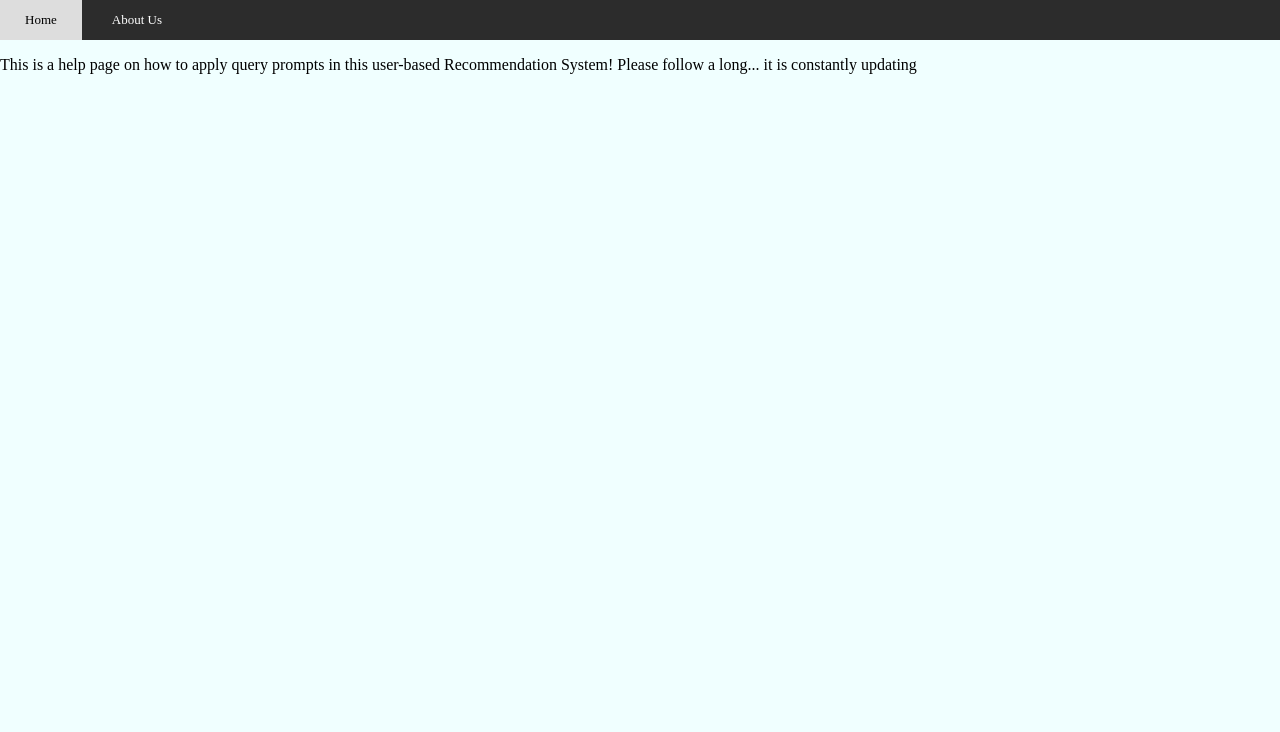
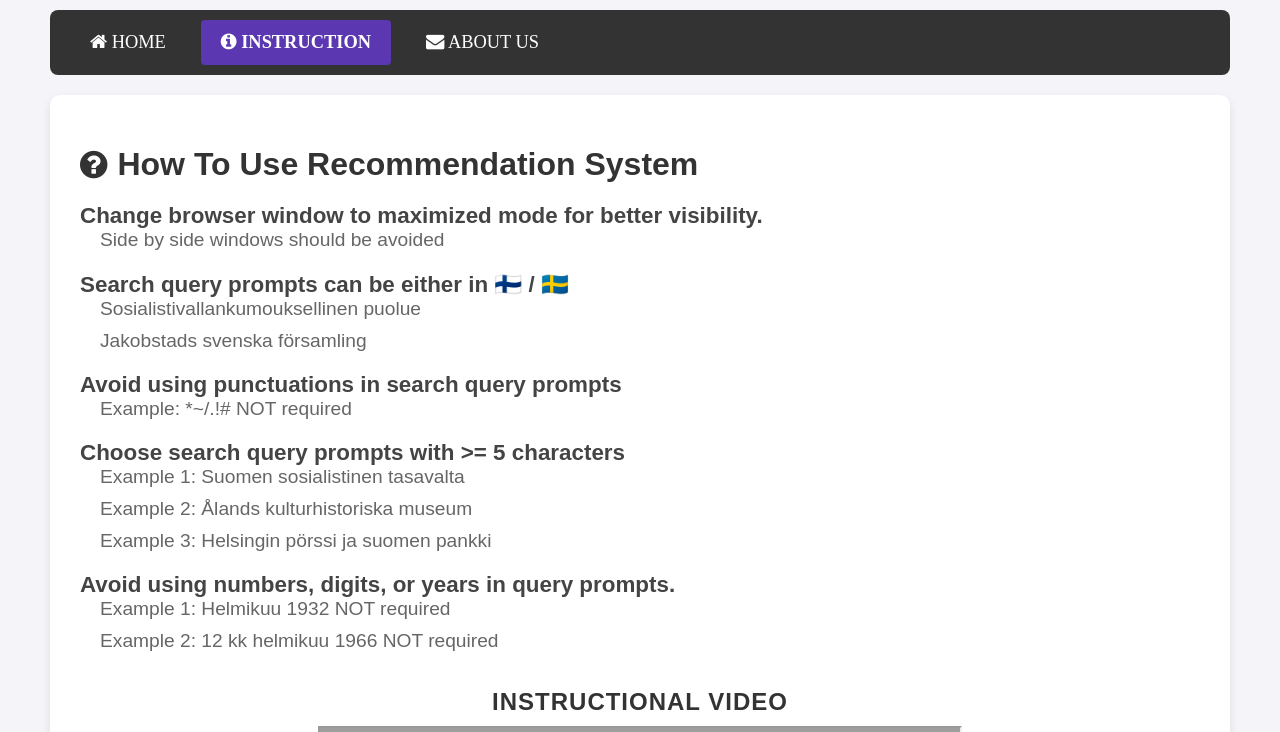
Before and after one commit to mrgransky/RecSys_NLF, a Django app: page /help/ in a window 1280 px wide. Shown: the top 732 px of the page. Before the commit the page ends 74 px from the top, so only its background shows below. Run offline with Django 4.2, Linux system fonts and the light colour scheme; parts of the project's set-up code (start-up, migrations or seed data) failed here and were passed over; some libraries are stand-ins or nearby versions; grey boxes are pictures that could not be loaded.

Commit message:
pouta with instruction tab

```diff
--- a/project/urls.py
+++ b/project/urls.py
@@ -3,7 +3,7 @@ from django.urls import include, path
 from django.contrib import admin
 
 from welcome.views import index, health
-from recsys_app.views import main_page, about_us_page, check_password, help_page, process_feedback, track_click
+from recsys_app.views import main_page, about_us_page, check_password, instruction_page, process_feedback, track_click
 
 urlpatterns = [
 	path('admin/', admin.site.urls),
@@ -15,7 +15,7 @@ urlpatterns = [
 	# path('', main_page, name='index'),
 	path('home/', main_page, name='main_page'),
 	path('about_us/', about_us_page, name='about_us'),
-	path('help/', help_page, name='help'),
+	path('help/', instruction_page, name='instruction'),
 	path('process_feedback/', process_feedback, name='process_feedback'),
 	path('track_click/', track_click, name='track_click'),
 
--- a/recsys_app/recsys_src/gui_backend.py
+++ b/recsys_app/recsys_src/gui_backend.py
@@ -350,7 +350,6 @@ async def get_recommendation_num_NLF_pages_async(session, INPUT_QUERY: str="glob
 				res = await response.json()
 				TOTAL_NUM_NLF_RESULTs = res.get("totalResults") # <class 'int'>
 				NLF_pages_by_year_dict = res.get("hitsByYear") # <class 'dict'>: 'year': num_pgs EX) '1939':10
-				# TODO: must provide year args:
 				NLF_pages_by_year_list = count_years_by_range(
 					yr_vs_nPGs=NLF_pages_by_year_dict,
 					ts_1st=ts_1st,
@@ -359,9 +358,9 @@ async def get_recommendation_num_NLF_pages_async(session, INPUT_QUERY: str="glob
 					ts_end=ts_end,
 				)
 				# print(type(NLF_pages_by_year_dict), NLF_pages_by_year_dict)
-				print(type(NLF_pages_by_year_list), NLF_pages_by_year_list)
-				print(f"Found {type(TOTAL_NUM_NLF_RESULTs)} NLF tot_page(s): {TOTAL_NUM_NLF_RESULTs:<10} in {time.time() - st_t:.1f} sec")
-				print()
+				# print(type(NLF_pages_by_year_list), NLF_pages_by_year_list)
+				# print(f"Found {type(TOTAL_NUM_NLF_RESULTs)} NLF tot_page(s): {TOTAL_NUM_NLF_RESULTs:<10} in {time.time() - st_t:.1f} sec")
+				# print()
 				return TOTAL_NUM_NLF_RESULTs, NLF_pages_by_year_list
 	except (
 		aiohttp.ClientError,
@@ -430,8 +429,9 @@ def get_topK_tokens(mat_cols, avgrec, tok_query: List[str], meaningless_lemmas_l
 	)
 	###################################################################################################################
 	# remove zeros: not time consuming...
-	print(f"Done=> removing zero(s)...")
-	rm_t = time.time()
+	# print(f"Done=> removing zero(s)...")
+	# rm_t = time.time()
+
 	tot_nlf_res_list_tmp = tot_nlf_res_list
 	topK_tokens_list_tmp = topK_tokens_list
 	nlf_pages_by_year_list_tmp = nlf_pages_by_year_list
@@ -440,25 +440,25 @@ def get_topK_tokens(mat_cols, avgrec, tok_query: List[str], meaningless_lemmas_l
 	topK_tokens_list = [word for num, word in zip(tot_nlf_res_list_tmp, topK_tokens_list_tmp) if (num and num != 0) ]
 	nlf_pages_by_year_list = [yearly_pages for yearly_pages, tot_pages, tk in zip(nlf_pages_by_year_list_tmp, tot_nlf_res_list_tmp, topK_tokens_list_tmp) if (tot_pages and tot_pages != 0)]
 
-	print(len(topK_tokens_list), topK_tokens_list)
-	print(len(tot_nlf_res_list), tot_nlf_res_list)
-	print(len(nlf_pages_by_year_list), nlf_pages_by_year_list)
-	print(f"elp: {time.time()-rm_t:.5f} sec")
+	# print(len(topK_tokens_list), topK_tokens_list)
+	# print(len(tot_nlf_res_list), tot_nlf_res_list)
+	# print(len(nlf_pages_by_year_list), nlf_pages_by_year_list)
+	# print(f"elp: {time.time()-rm_t:.5f} sec")
 	###################################################################################################################
 
 	###################################################################################################################
 	# sort descending: not time consuming...
 	sort_t = time.time()
-	print(f"=> sorting...")
+	# print(f"=> sorting...")
 	tot_nlf_res_list = tot_nlf_res_list[::-1]
 	topK_tokens_list = topK_tokens_list[::-1]
 	nlf_pages_by_year_list = nlf_pages_by_year_list[::-1]
 
-	print(len(topK_tokens_list), topK_tokens_list)
-	print(len(tot_nlf_res_list), tot_nlf_res_list)
-	print(len(nlf_pages_by_year_list), nlf_pages_by_year_list)
+	# print(len(topK_tokens_list), topK_tokens_list)
+	# print(len(tot_nlf_res_list), tot_nlf_res_list)
+	# print(len(nlf_pages_by_year_list), nlf_pages_by_year_list)
 
-	print(f"elp: {time.time()-sort_t:.5f} sec => DONE!!!")
+	# print(f"elp: {time.time()-sort_t:.5f} sec => DONE!!!")
 	###################################################################################################################
 	print(
 		f"Found {len(topK_tokens_list)} Recommendation Results "
--- a/recsys_app/static/css/help_page_style.css
+++ /dev/null
@@ -1,34 +0,0 @@
-body {
-  margin: 0;
-  background-color: azure;
-}
-
-.navbar {
-  display: flex;
-  justify-content: flex-start;
-  align-items: center;
-  background-color: #2c2c2c;
-  padding: 0px;
-}
-
-.navbar a {
-  text-decoration: none;
-  color: white;
-  font-size: 13px;
-  padding: 12px 25px;
-  margin-right: 5px;
-}
-
-.navbar a:hover {
-  background-color: #ddd;
-  color: black;
-}
-
-.project-info {
-  background-color: blue;
-}
-
-.project-info p {
-  font-size: 20px;
-  font-weight: normal;
-}
--- /dev/null
+++ b/recsys_app/static/css/instruction_page_style.css
@@ -0,0 +1,125 @@
+body {
+	display: flex;
+	flex-direction: column;
+	height: 100vh;
+	max-width: 1200px;
+	margin: 0 auto;
+	padding: 10px;
+	box-sizing: border-box;
+	background-color: #f4f4f9; /* Light background for modern look */
+	color: #333;
+}
+
+.navbar {
+	display: flex;
+	align-items: center;
+	justify-content: flex-start;
+	background-color: #333;
+	padding: 10px 20px;
+	border-radius: 8px;
+}
+
+.navbar a {
+	text-decoration: none;
+	color: white;
+	font-size: 1.15rem;
+	padding: 12px 20px;
+	margin-right: 15px;
+	transition: background-color 0.3s ease; /* Smooth transition */
+}
+
+.navbar a.instruction {
+	background-color: #5b37b1;
+	font-weight: bold;
+	border-radius: 4px;
+}
+
+.navbar a:hover {
+	background-color: #575757;
+	color: white;
+}
+
+.help-instruction {
+	font-family: 'Arial', sans-serif; /* Modern font */
+	background-color: white;
+	padding: 30px;
+	border-radius: 10px;
+	box-shadow: 0 4px 8px rgba(0, 0, 0, 0.1); /* Light shadow for depth */
+	margin-top: 20px;
+}
+
+.help-instruction h1 {
+	font-size: 2rem;
+	font-weight: bold;
+	color: #333;
+	margin-bottom: 20px;
+	display: flex;
+	align-items: center;
+	gap: 10px;
+}
+
+dl dt {
+	font-weight: bold;
+	font-size: 1.4rem;
+	margin-top: 20px;
+	color: #444;
+}
+
+dl dd {
+	font-size: 1.2rem;
+	color: #666;
+	margin-left: 20px;
+	margin-bottom: 10px;
+}
+
+.video-container {
+	display: flex;
+	flex-direction: column;
+	justify-content: center;
+	align-items: center;
+	margin-top: 15px; /* Adjust as needed */
+}
+
+.video-container h2 {
+	font-size: 1.5rem;
+	font-weight: bold;
+	color: #333;
+	margin-bottom: 10px;
+	text-align: center;
+	font-family: 'Arial', sans-serif; /* Modern font */
+	text-transform: uppercase; /* Uppercase for a modern look */
+	letter-spacing: 1px; /* Spacing between letters */
+}
+
+/* Responsive scaling based on screen size using media queries */
+@media screen and (max-width: 1200px) {
+	body {
+			padding: 0 15px;
+	}
+}
+
+@media screen and (max-width: 768px) {
+	.navbar a {
+			font-size: 1.2rem;
+			padding: 10px;
+	}
+
+	.help-instruction h1 {
+			font-size: 1.75rem;
+	}
+}
+
+@media screen and (max-width: 480px) {
+	.navbar a {
+			font-size: 1rem;
+			padding: 8px;
+	}
+
+	.help-instruction {
+			padding: 20px;
+	}
+
+	.help-instruction h1 {
+			font-size: 1.5rem;
+	}
+}
--- a/recsys_app/templates/recsys_app/help.html
+++ /dev/null
@@ -1,28 +0,0 @@
-{% load static %}
-
-<!DOCTYPE html>
-<html lang="en">
-
-<head>
-		<meta charset="UTF-8">
-		<meta name="viewport" content="width=device-width, initial-scale=1.0">
-		<title>Contact Information | TAU | NLF</title>
-		<link rel="stylesheet" href="https://cdnjs.cloudflare.com/ajax/libs/font-awesome/4.7.0/css/font-awesome.min.css">
-		<link rel="stylesheet" href="{% static 'css/help_page_style.css' %}">
-</head>
-
-<body>
-		<div class="navbar">
-				<a href="{% url 'main_page' %}">Home</a>
-				<a href="{% url 'about_us' %}">About Us</a>
-		</div>
-
-		<div class="help-instruction">
-			<p>This is a help page on how to apply query prompts in this user-based Recommendation System!
-				Please follow a long... it is constantly updating
-			</p>
-		</div>
-
-</body>
-
-</html>
--- /dev/null
+++ b/recsys_app/templates/recsys_app/instruction.html
@@ -0,0 +1,48 @@
+{% load static %}
+
+<!DOCTYPE html>
+<html lang="en">
+
+<head>
+		<meta charset="UTF-8">
+		<meta name="viewport" content="width=device-width, initial-scale=1.0">
+		<title>Instruction</title>
+		<link rel="website icon" type="png" href="https://i.pinimg.com/564x/e2/04/2c/e2042c1c6e29a24afe1662c49783ff67.jpg">
+		<link rel="stylesheet" href="https://cdnjs.cloudflare.com/ajax/libs/font-awesome/4.7.0/css/font-awesome.min.css">
+		<link rel="stylesheet" href="{% static 'css/instruction_page_style.css' %}">
+</head>
+
+<body>
+		<div class="navbar">
+				<a href="{% url 'main_page' %}" class="home"><i class="fa fa-home"></i> HOME</a>
+				<a href="{% url 'instruction' %}" class="instruction"><i class="fa fa-info-circle"></i> INSTRUCTION</a>
+				<a href="{% url 'about_us' %}" class="about"><i class="fa fa-envelope"></i> ABOUT US</a>
+		</div>
+
+		<div class="help-instruction">
+			<h1><i class="fa fa-question-circle"></i> How To Use Recommendation System</h1>
+			<dl>
+				<dt>Change browser window to maximized mode for better visibility.</dt>
+					<dd>Side by side windows should be avoided</dd>
+				<dt>Search query prompts can be either in &#x1F1EB;&#x1F1EE; / &#x1F1F8;&#x1F1EA;</dt>
+					<dd>Sosialistivallankumouksellinen puolue</dd>
+					<dd>Jakobstads svenska församling</dd>
+				<dt>Avoid using punctuations in search query prompts</dt>
+					<dd>Example: *~/.!# NOT required</dd>
+				<dt>Choose search query prompts with >= 5 characters</dt>
+					<dd>Example 1: Suomen sosialistinen tasavalta</dd>
+					<dd>Example 2: Ålands kulturhistoriska museum</dd>
+					<dd>Example 3: Helsingin pörssi ja suomen pankki</dd>
+				<dt>Avoid using numbers, digits, or years in query prompts.</dt>
+					<dd>Example 1: Helmikuu 1932 NOT required</dd>
+					<dd>Example 2: 12 kk helmikuu 1966 NOT required</dd>
+			</dl>
+			<div class="video-container">
+				<h2>Instructional Video</h2>
+				<iframe src="https://drive.google.com/file/d/1btRqAeww7ddqDufueycr3wfFsLfUuz3t/preview" width="640" height="480" allow="autoplay"></iframe>
+			</div>
+		</div>
+
+</body>
+
+</html>
--- a/recsys_app/views.py
+++ b/recsys_app/views.py
@@ -181,8 +181,8 @@ def main_page(request):
 			context['recommendation_results'] = None
 	return render(request, 'recsys_app/index.html', context)
 
-def help_page(request):
-	return render(request, 'recsys_app/help.html')
+def instruction_page(request):
+	return render(request, 'recsys_app/instruction.html')
 
 def about_us_page(request):
 	return render(request, 'recsys_app/about_us.html')
```
Also changed, not shown: recsys_app/static/css/about_page_style.css (+38 -15 lines), recsys_app/static/css/main_page_style.css (+89 -51 lines), recsys_app/templates/recsys_app/about_us.html (+5 -3 lines), recsys_app/templates/recsys_app/index.html (+6 -12 lines).
